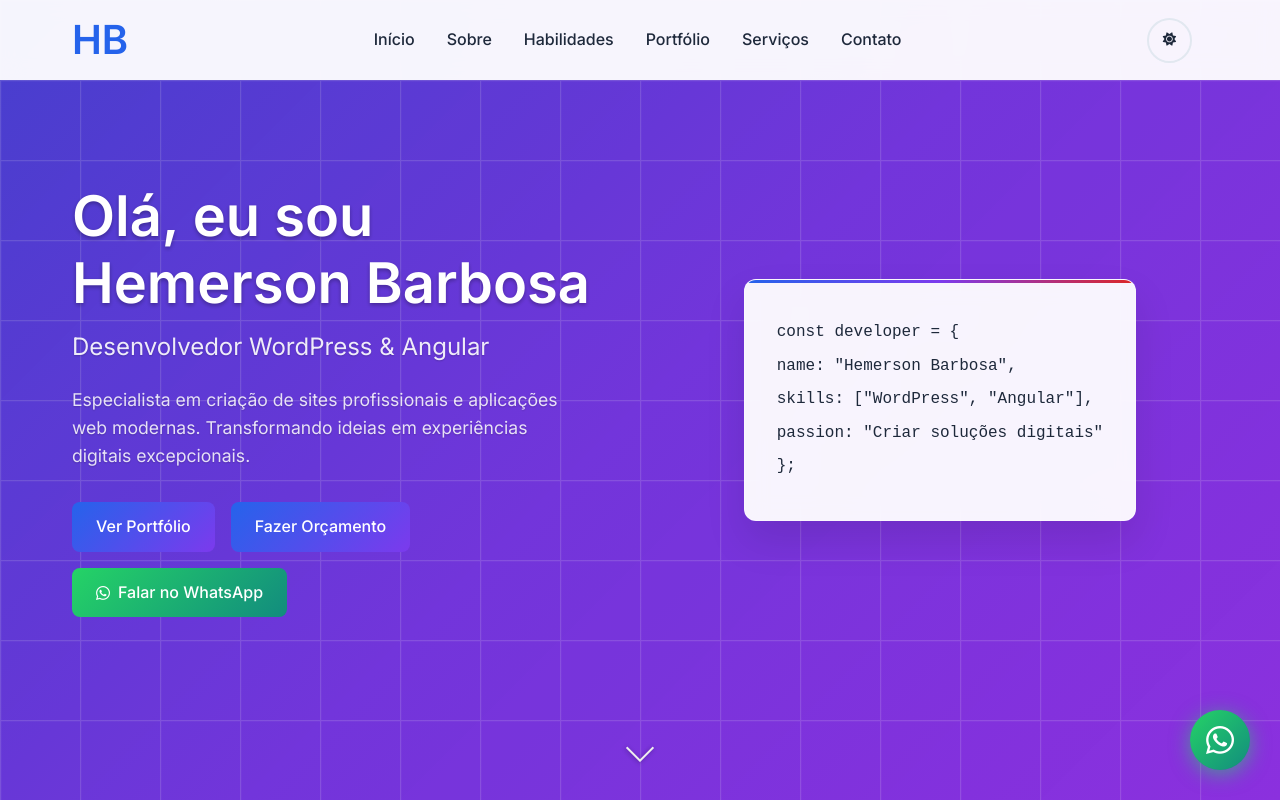
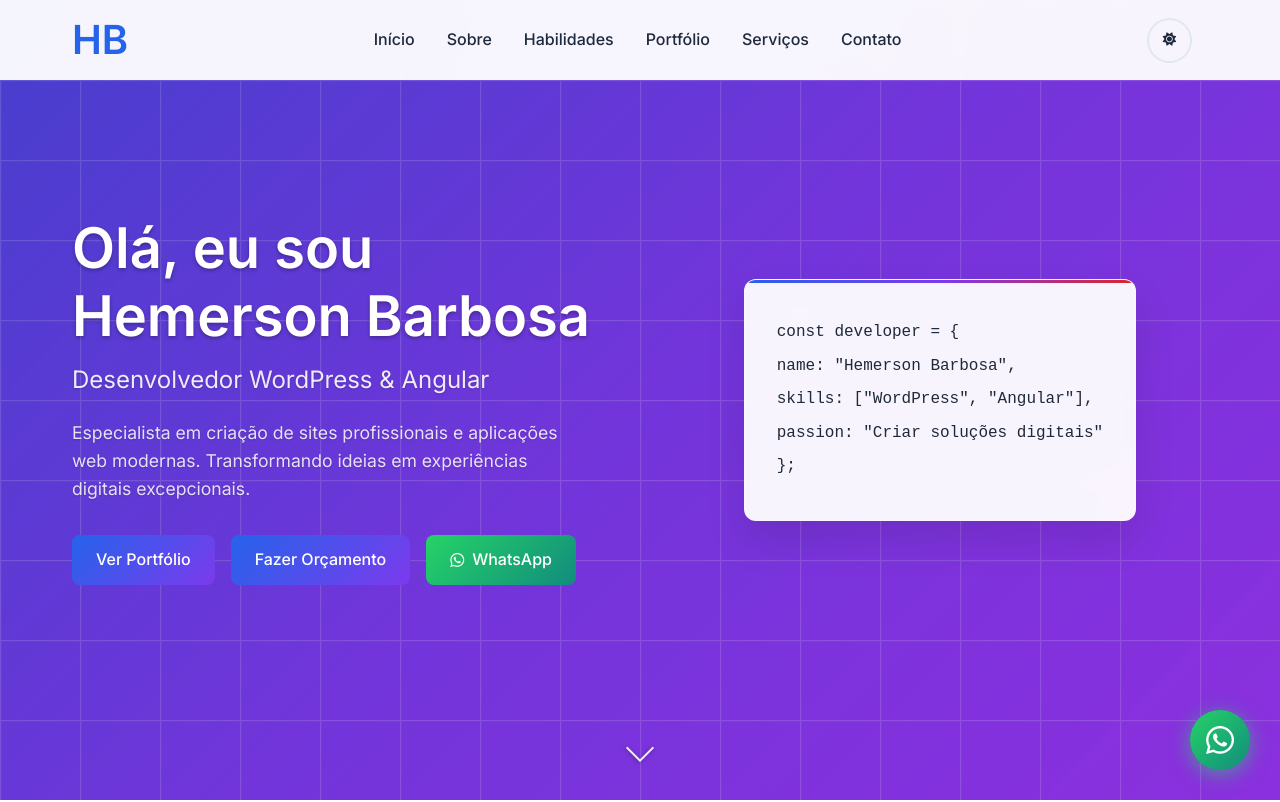
Before and after one commit to KvotheD/Meu_Portfolio, a plain HTML site: page index.html in a window 1280 px wide. Shown: the top 802 px of the page. Drawn offline with nearby package versions, Linux system fonts and the light colour scheme.

Commit message:
Mudança de nome do Wahatsapp

```diff
--- a/index.html
+++ b/index.html
@@ -65,7 +65,7 @@
                     <a href="#contato" class="btn btn-secondary">Fazer Orçamento</a>
                     <a href="https://wa.me/556798104089?text=Olá%20Hemerson!%20Gostaria%20de%20saber%20mais%20sobre%20seus%20serviços%20de%20desenvolvimento." target="_blank" class="btn btn-whatsapp">
                         <i class="fab fa-whatsapp"></i>
-                        Falar no WhatsApp
+                        WhatsApp
                     </a>
                 </div>
             </div>
```
